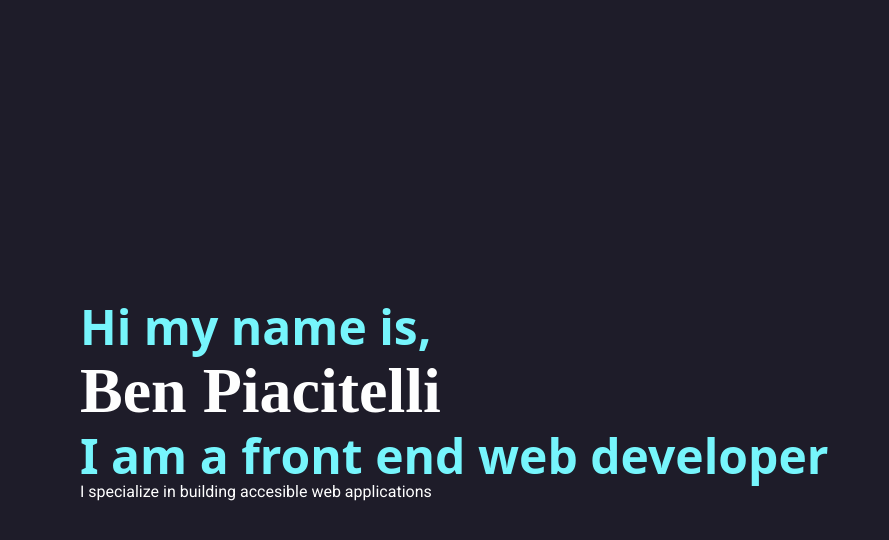
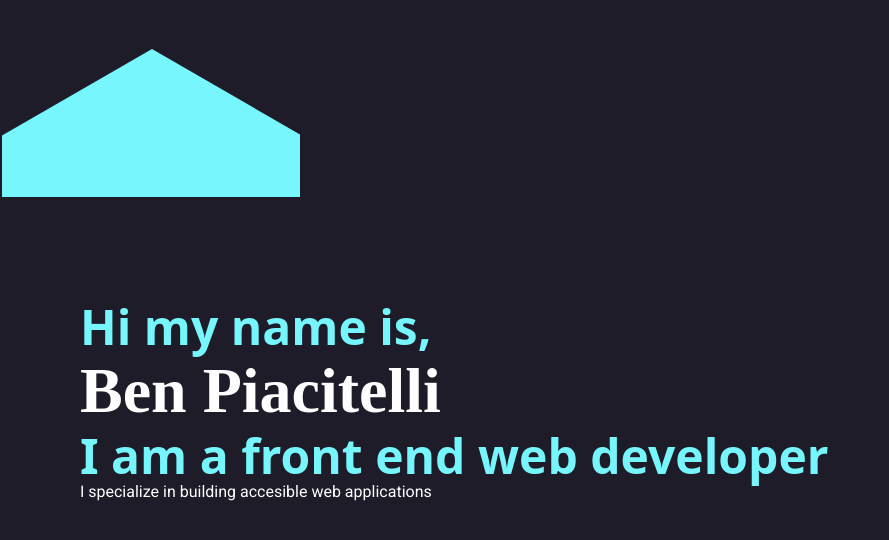
Before and after one commit to piacib/portfolio, a React (Create React App) app: page / in a window 1280 px wide. Shown: the top 540 px of the page, without its empty margins (0-889 px from the left). Built offline with nearby package versions, Linux system fonts and the light colour scheme; a web font is replaced by a local one.

Commit message:
reformatted hexes

```diff
--- a/src/components/PageLoadAnimation/LoadScreen.tsx
+++ b/src/components/PageLoadAnimation/LoadScreen.tsx
@@ -1,48 +1,50 @@
-import React, { useEffect, useState } from "react";
-import "./hexagon.css";
-import "./wave.scss";
+import "./waveTest.scss";
 import variables from "./style.module.scss";
 import HexagonSvg from "../HexagonSvg/HexagonSvg";
-import useMousePosition from "../../utils/useMousePosition";
-const HEXCLASSES = "scale_down hexagon";
-function addHexes(r: number) {
-  let classList = [];
-  for (var i = 1; i <= 6 * r; i++) {
-    classList.push(`${HEXCLASSES} r${r}`);
+import CursorBall from "../CursorBall/CursorBall";
+
+const radius = Number(variables.radius);
+const hexRowGenerator = (radius: number) => {
+  let num = radius;
+  let arr = [];
+  while (num > 1) {
+    arr.push(num);
+    arr.push(num);
+    num--;
   }
-  return classList;
-}
-
-// var radius = 15; //Hex-radius
+  arr.push(1);
+  return arr;
+};
 
 const LoadScreen = () => {
-  const [classList, setClassList] = useState<string[]>([]);
-  // const mousePosition = useMousePosition();
-  useEffect(() => {
-    let totalList: string[] = [];
-    const rad = Number(variables.radius);
-    for (var r = 1; r < rad; ++r) {
-      const newList = addHexes(r);
-      totalList.push(...newList);
-    }
-    setClassList(totalList);
-  }, []);
+  return (
+    <>
+      <div className="load-container">
+        {hexRowGenerator(radius).map((x, idx) => (
+          <HexRow rowLength={x} rowNum={idx} />
+        ))}
+      </div>
+      <CursorBall />
+      <CursorBall />
+      <CursorBall />
+    </>
+  );
+};
 
+export default LoadScreen;
+
+const HexRow = ({
+  rowLength,
+  rowNum,
+}: {
+  rowLength: number;
+  rowNum: number;
+}) => {
   return (
-    <div className="load-container">
-      {/* <div
-        className="cursor"
-        style={{
-          top: mousePosition.y + "px",
-          left: mousePosition.x + "px",
-        }}
-      ></div> */}
-      <HexagonSvg className={`${HEXCLASSES} r0`} />
-      {classList.map((classL, idx) => (
-        <HexagonSvg key={classL + idx} className={classL} />
+    <div className={`row r${rowNum}`}>
+      {Array.from({ length: rowLength }).map((x) => (
+        <HexagonSvg className={"hexagon"} />
       ))}
     </div>
   );
 };
-
-export default LoadScreen;
```
